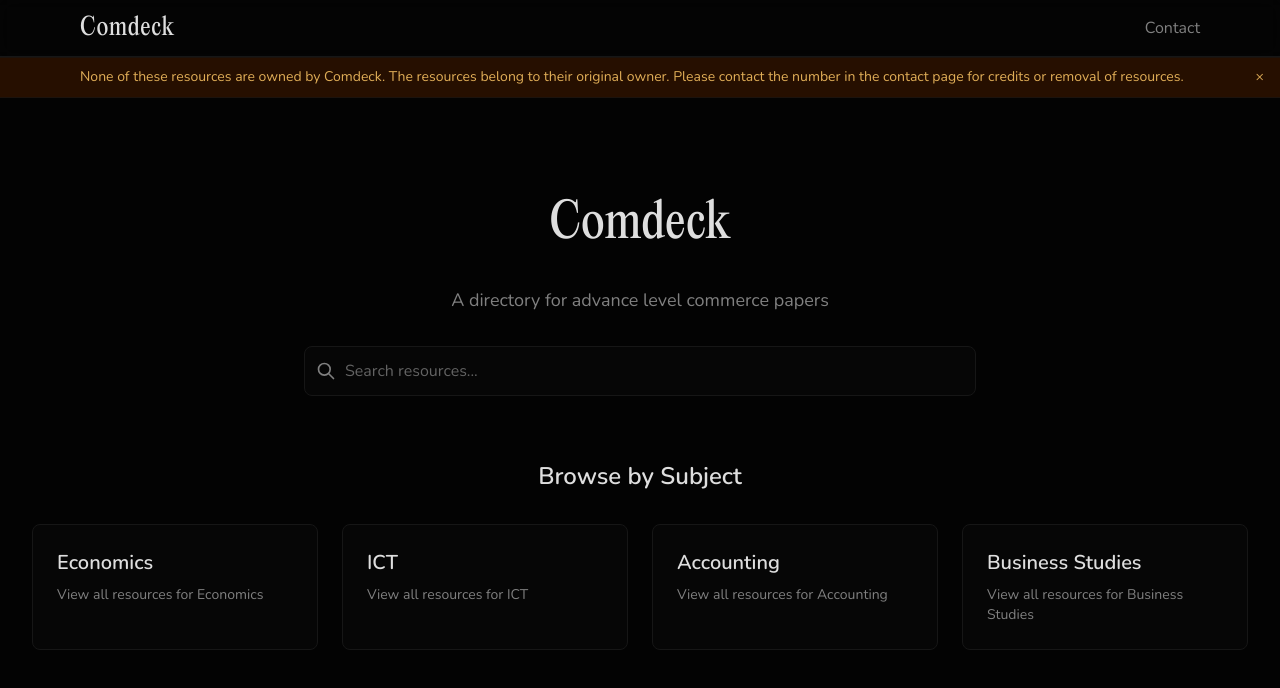
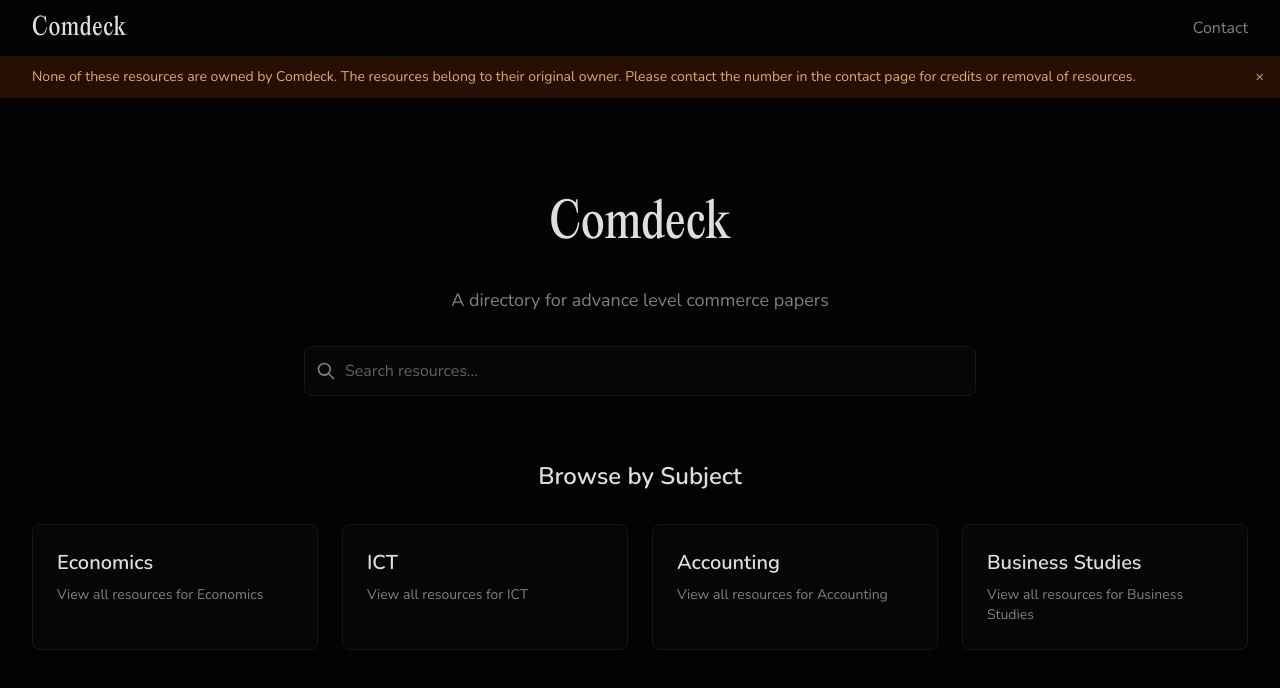
Before and after one commit to UmairFaiser/comdeck, a Next.js app: page / in a window 1280 px wide. Shown: the top 688 px of the page. Built offline with nearby package versions, Linux system fonts and the light colour scheme.

Commit message:
Fixed the navbar content vertical alignment

```diff
--- a/components/DisclaimerBanner.tsx
+++ b/components/DisclaimerBanner.tsx
@@ -30,7 +30,7 @@
     <div
       className={`relative w-full bg-[oklch(0.20_0.06_70)] text-[oklch(0.78_0.12_80)] border-y border-border/60 transition-opacity duration-300 ease-in-out ${hiding ? "opacity-0" : "opacity-100"}`}
     >
-      <div className="mx-auto max-w-6xl px-4 py-2 text-sm">
+      <div className="mx-auto max-w-7xl px-4 sm:px-6 lg:px-8 py-2 text-sm">
         <p className="leading-relaxed">
           None of these resources are owned by Comdeck. The resources belong to their
           original owner. Please contact the number in the contact page for credits or
--- a/components/NavBar.tsx
+++ b/components/NavBar.tsx
@@ -4,7 +4,7 @@
 export default function NavBar() {
   return (
     <nav className="w-full border-b border-border bg-surface/80 backdrop-blur supports-backdrop-filter:bg-surface/60">
-      <div className="mx-auto max-w-6xl flex items-center justify-between px-4 h-14">
+      <div className="mx-auto max-w-7xl flex items-center justify-between px-4 sm:px-6 lg:px-8 h-14">
         <Link href="/" className="text-foreground font-serif font-normal tracking-wide text-xl md:text-2xl leading-tight">
           Comdeck
         </Link>
```
